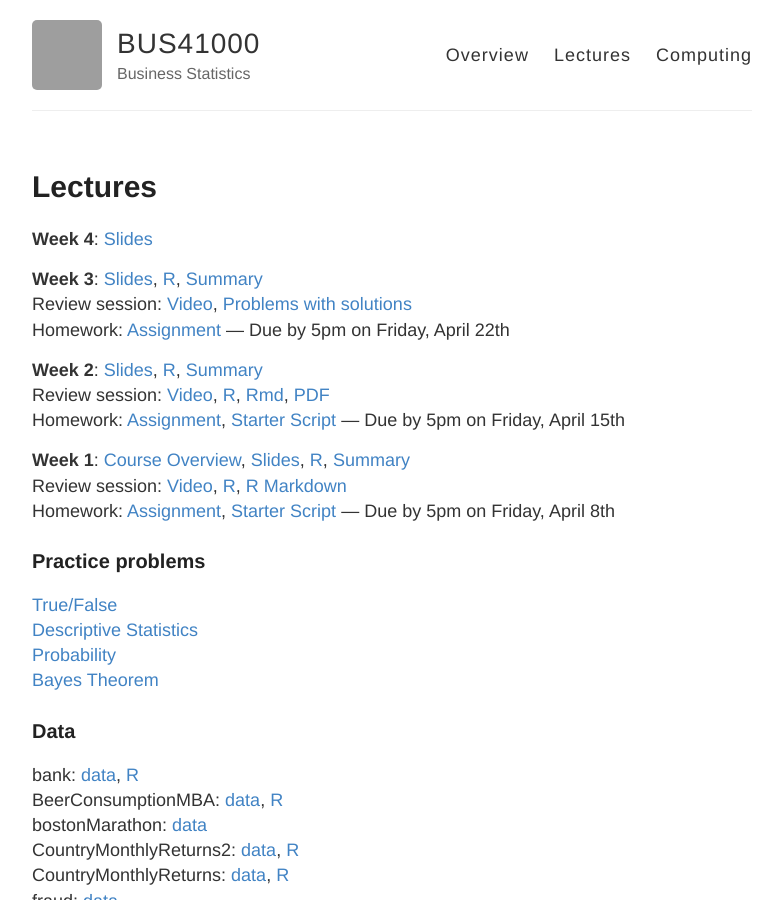
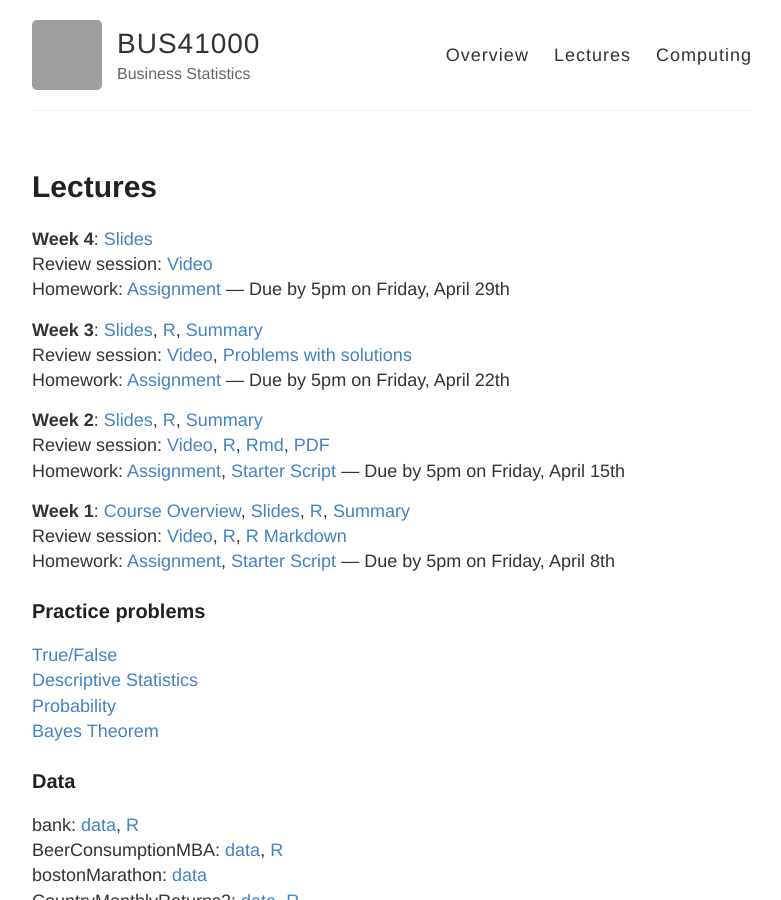
Before and after one commit to mlakolar/BUS41000, a Jekyll site: the page built from lectures.md, in a window 1280 px wide and 900 px high. Shown: the whole window, without its empty margins (248-1029 px from the left). Built offline with Jekyll 4.4.1, drawn with Linux system fonts in a browser that asks for light colours; grey boxes are pictures that could not be loaded.

Commit message:
Update lectures.md

```diff
--- a/lectures.md
+++ b/lectures.md
@@ -6,6 +6,12 @@ permalink: /lectures/
 
 **Week 4**:
 [Slides](https://github.com/mlakolar/BUS41000/raw/master/slides/04_lecture.pdf)
+Review session:
+[Video](will be posted on Monday)
+Homework:
+[Assignment](https://piazza.com/class_profile/get_resource/ihbf4oo8gc36od/inbu71fj78d5zm) ---
+Due by 5pm on Friday, April 29th
+
 
 **Week 3**:
 [Slides](https://github.com/mlakolar/BUS41000/raw/master/slides/03_lecture.pdf),
```
